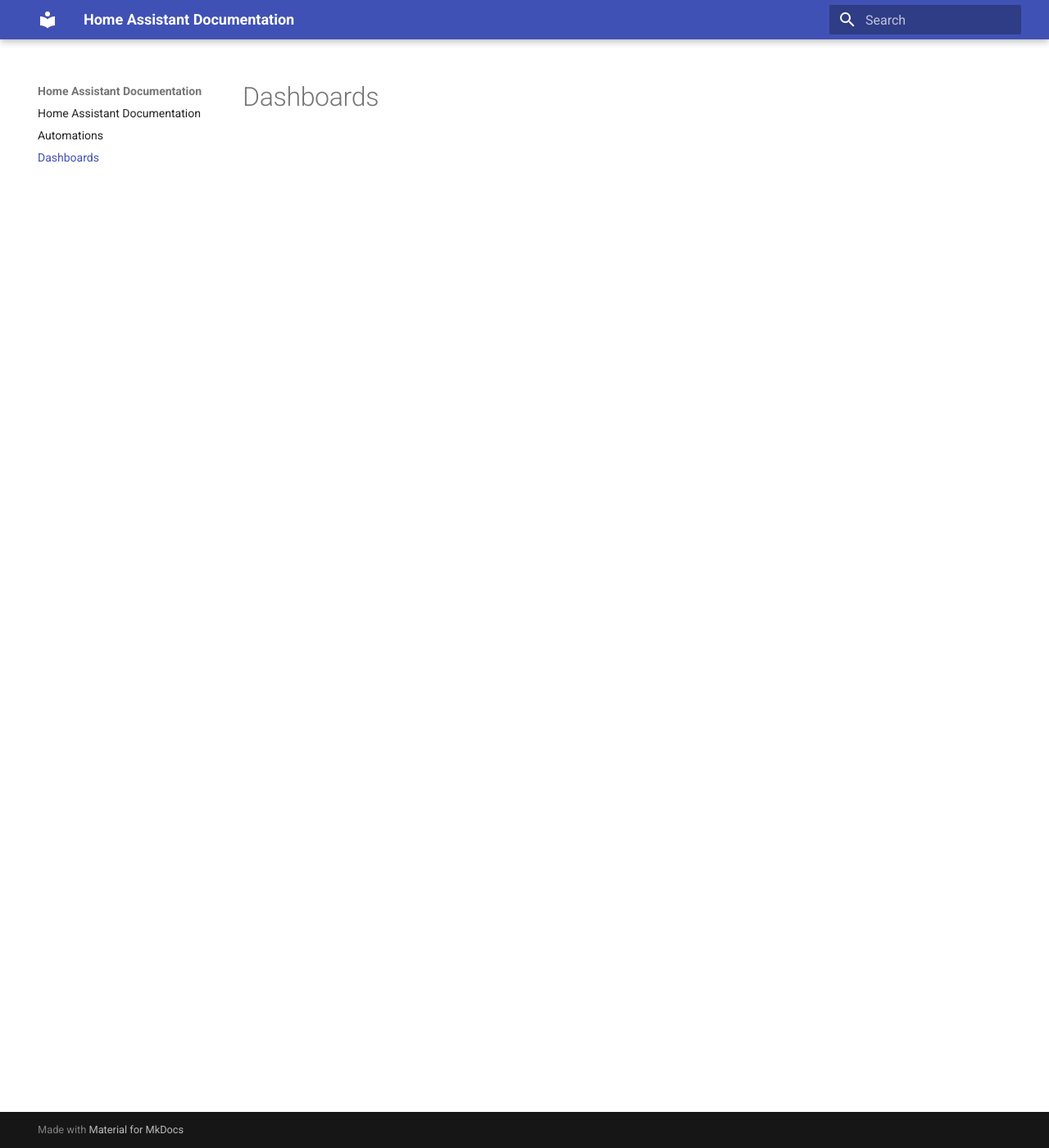
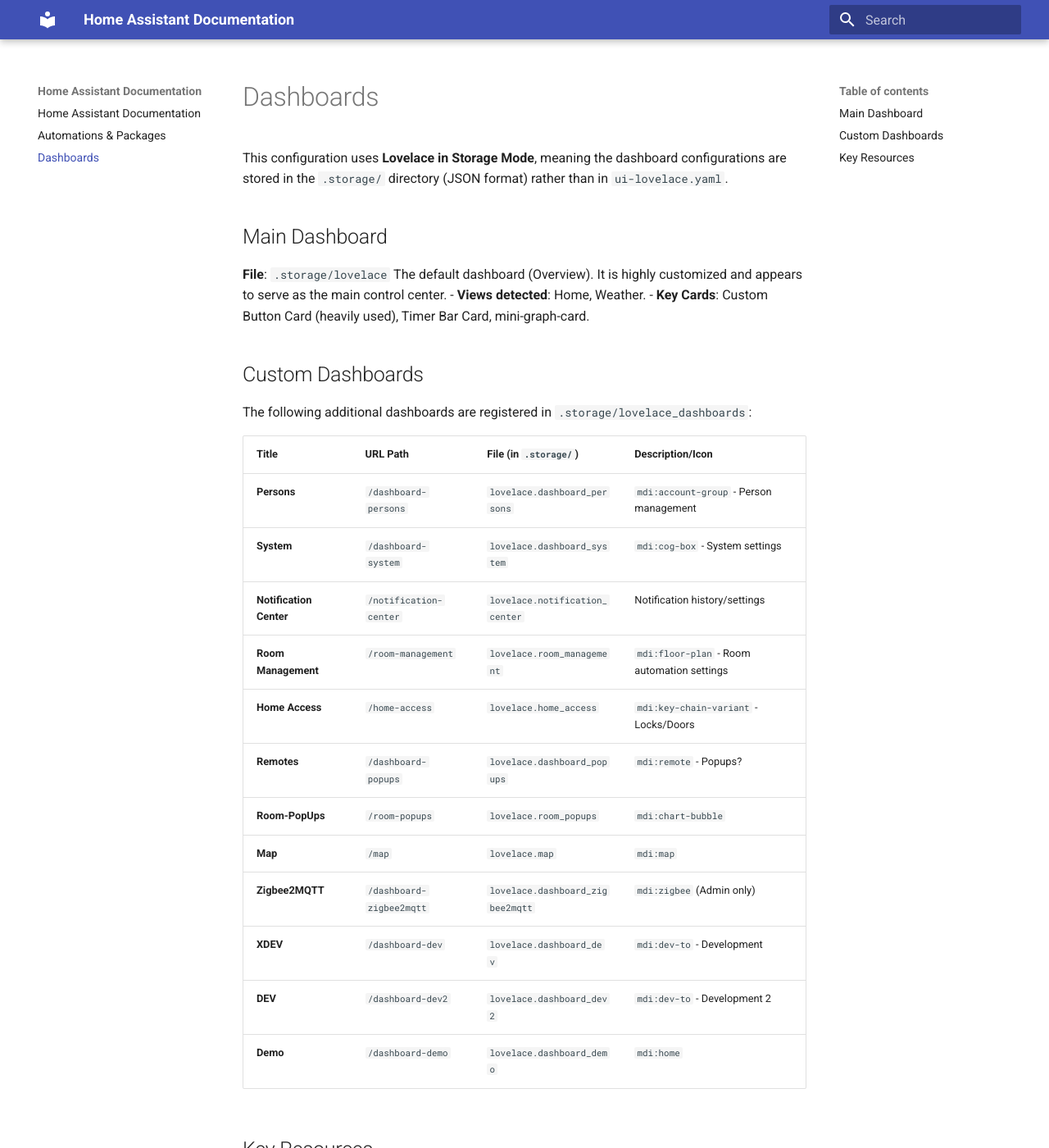
Before and after one commit to EvisHome/EvisHomeLab, an MkDocs documentation site: the page built from docs/dashboards.md, in a window 1280 px wide and 1400 px high. Shown: the whole window at 82% size. Built offline with MkDocs 1.6.1 and Material for MkDocs 9.7.7, drawn with Linux system fonts in a browser that asks for light colours; some of the changed text lies outside the part shown.

```diff
--- a/docs/dashboards.md
+++ b/docs/dashboards.md
@@ -1 +1,33 @@
 # Dashboards
+
+This configuration uses **Lovelace in Storage Mode**, meaning the dashboard configurations are stored in the `.storage/` directory (JSON format) rather than in `ui-lovelace.yaml`.
+
+## Main Dashboard
+**File**: `.storage/lovelace`
+The default dashboard (Overview). It is highly customized and appears to serve as the main control center.
+- **Views detected**: Home, Weather.
+- **Key Cards**: Custom Button Card (heavily used), Timer Bar Card, mini-graph-card.
+
+## Custom Dashboards
+The following additional dashboards are registered in `.storage/lovelace_dashboards`:
+
+| Title | URL Path | File (in `.storage/`) | Description/Icon |
+| :--- | :--- | :--- | :--- |
+| **Persons** | `/dashboard-persons` | `lovelace.dashboard_persons` | `mdi:account-group` - Person management |
+| **System** | `/dashboard-system` | `lovelace.dashboard_system` | `mdi:cog-box` - System settings |
+| **Notification Center** | `/notification-center` | `lovelace.notification_center` | Notification history/settings |
+| **Room Management** | `/room-management` | `lovelace.room_management` | `mdi:floor-plan` - Room automation settings |
+| **Home Access** | `/home-access` | `lovelace.home_access` | `mdi:key-chain-variant` - Locks/Doors |
+| **Remotes** | `/dashboard-popups` | `lovelace.dashboard_popups` | `mdi:remote` - Popups? |
+| **Room-PopUps** | `/room-popups` | `lovelace.room_popups` | `mdi:chart-bubble` |
+| **Map** | `/map` | `lovelace.map` | `mdi:map` |
+| **Zigbee2MQTT** | `/dashboard-zigbee2mqtt` | `lovelace.dashboard_zigbee2mqtt` | `mdi:zigbee` (Admin only) |
+| **XDEV** | `/dashboard-dev` | `lovelace.dashboard_dev` | `mdi:dev-to` - Development |
+| **DEV** | `/dashboard-dev2` | `lovelace.dashboard_dev2` | `mdi:dev-to` - Development 2 |
+| **Demo** | `/dashboard-demo` | `lovelace.dashboard_demo` | `mdi:home` |
+
+## Key Resources
+The dashboards rely heavily on custom cards. Based on the configuration, the following seem to be critical dependencies:
+- `custom:button-card`: Used for complex, dynamic buttons (e.g., room indicators).
+- `custom:timer-bar-card`: Visual timers.
+- `custom:mini-graph-card`: Electricity price graphs.
```
Also changed, not shown: docs/automations.md (+22 -1 lines).
